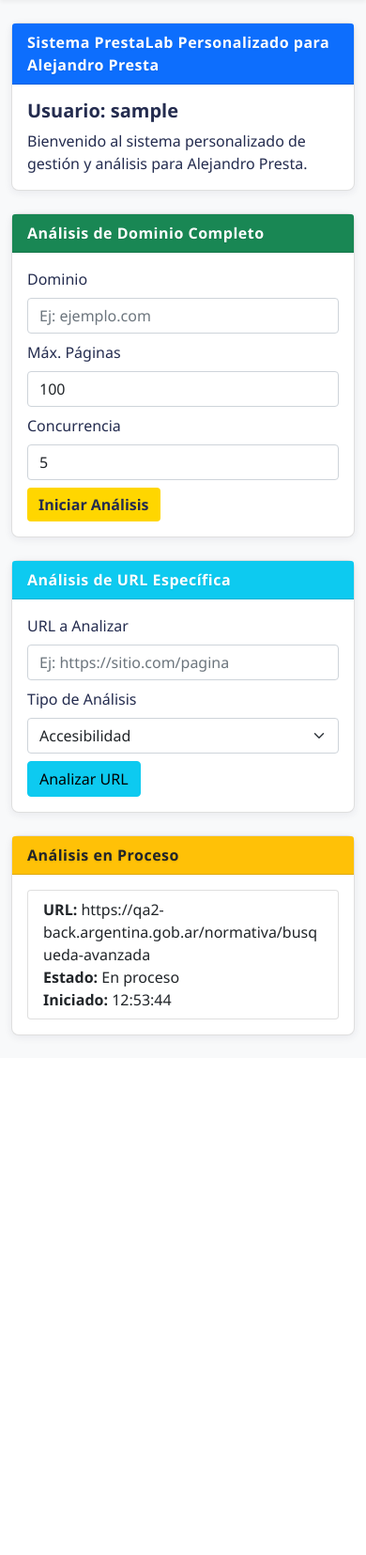
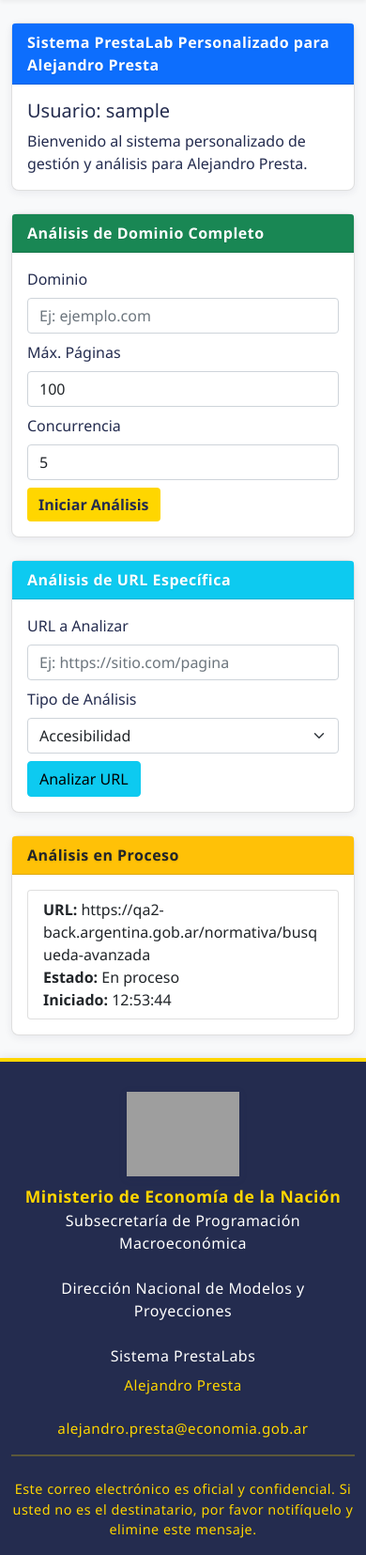
Before and after one commit to alepresta/prestaLabs, a Django app: page / in a window 390 px wide. Shown: the part 61-1716 px from the top of the page at 94% size. Before the commit the page ends 1167 px from the top, so only its background shows below. Run offline with Django 4.2, Linux system fonts and the light colour scheme; the visitor is signed in with stand-in values (Sample User, id 1); parts of the project's set-up code (start-up, migrations or seed data) failed here and were passed over; grey boxes are pictures that could not be loaded.

Commit message:
Agrego footer institucional y personal en todas las páginas

```diff
--- a/static/css/dashboard.css
+++ b/static/css/dashboard.css
@@ -84,9 +84,55 @@ body {
     background: var(--color-azul-tecnico);
     color: #fff;
     padding: 2rem 0 1rem 0;
-    text-align: center;
     font-size: 1rem;
     letter-spacing: 0.5px;
+    border-top: 4px solid var(--color-amarillo);
+    box-shadow: 0 -2px 8px rgba(36,44,79,0.08);
+}
+
+.footer img {
+    filter: drop-shadow(0 2px 4px rgba(36,44,79,0.12));
+}
+
+.footer strong {
+    font-size: 1.1em;
+    color: var(--color-amarillo);
+    letter-spacing: 0.5px;
+}
+
+.footer span {
+    display: block;
+    color: #fff;
+    font-size: 1em;
+}
+
+.footer hr {
+    border: none;
+    border-top: 2px solid var(--color-amarillo);
+    margin: 1rem 0;
+}
+
+.footer .col-md-2 span {
+    color: var(--color-amarillo);
+    font-weight: 500;
+}
+
+.footer .col-md-2 {
+    display: flex;
+    flex-direction: column;
+    justify-content: center;
+    align-items: center;
+}
+
+.footer .col-md-8 {
+    font-size: 1em;
+}
+
+.footer .col.text-center {
+    color: var(--color-amarillo);
+    font-size: 0.9em;
+    margin-top: 0.5rem;
+}
 }
 
 h1, h2, h3, h4, h5, h6 {
--- a/templates/base.html
+++ b/templates/base.html
@@ -58,5 +58,32 @@
     </main>
 
     <script src="https://cdn.jsdelivr.net/npm/bootstrap@5.1.3/dist/js/bootstrap.bundle.min.js"></script>
+    </main>
+
+    <footer class="footer mt-auto">
+        <div class="container">
+            <div class="row align-items-center">
+                <div class="col-md-2 mb-2 mb-md-0">
+                    <img src="https://www.argentina.gob.ar/sites/default/files/logoargentina_0.png" alt="Logo Argentina" style="max-width: 120px;">
+                </div>
+                <div class="col-md-8 text-md-start text-center">
+                    <strong>Ministerio de Economía de la Nación</strong><br>
+                    <span>Subsecretaría de Programación Macroeconómica</span><br>
+                    <span>Dirección Nacional de Modelos y Proyecciones</span><br>
+                    <span>Sistema PrestaLabs</span>
+                </div>
+                <div class="col-md-2 text-md-end text-center mt-2 mt-md-0">
+                    <span style="font-size:0.95em;">Alejandro Presta</span><br>
+                    <span style="font-size:0.95em;">alejandro.presta@economia.gob.ar</span>
+                </div>
+            </div>
+            <hr style="border-color: #FFD600; margin: 1rem 0;">
+            <div class="row">
+                <div class="col text-center" style="font-size:0.9em; color: #FFD600;">
+                    Este correo electrónico es oficial y confidencial. Si usted no es el destinatario, por favor notifíquelo y elimine este mensaje.
+                </div>
+            </div>
+        </div>
+    </footer>
 </body>
 </html>
```
